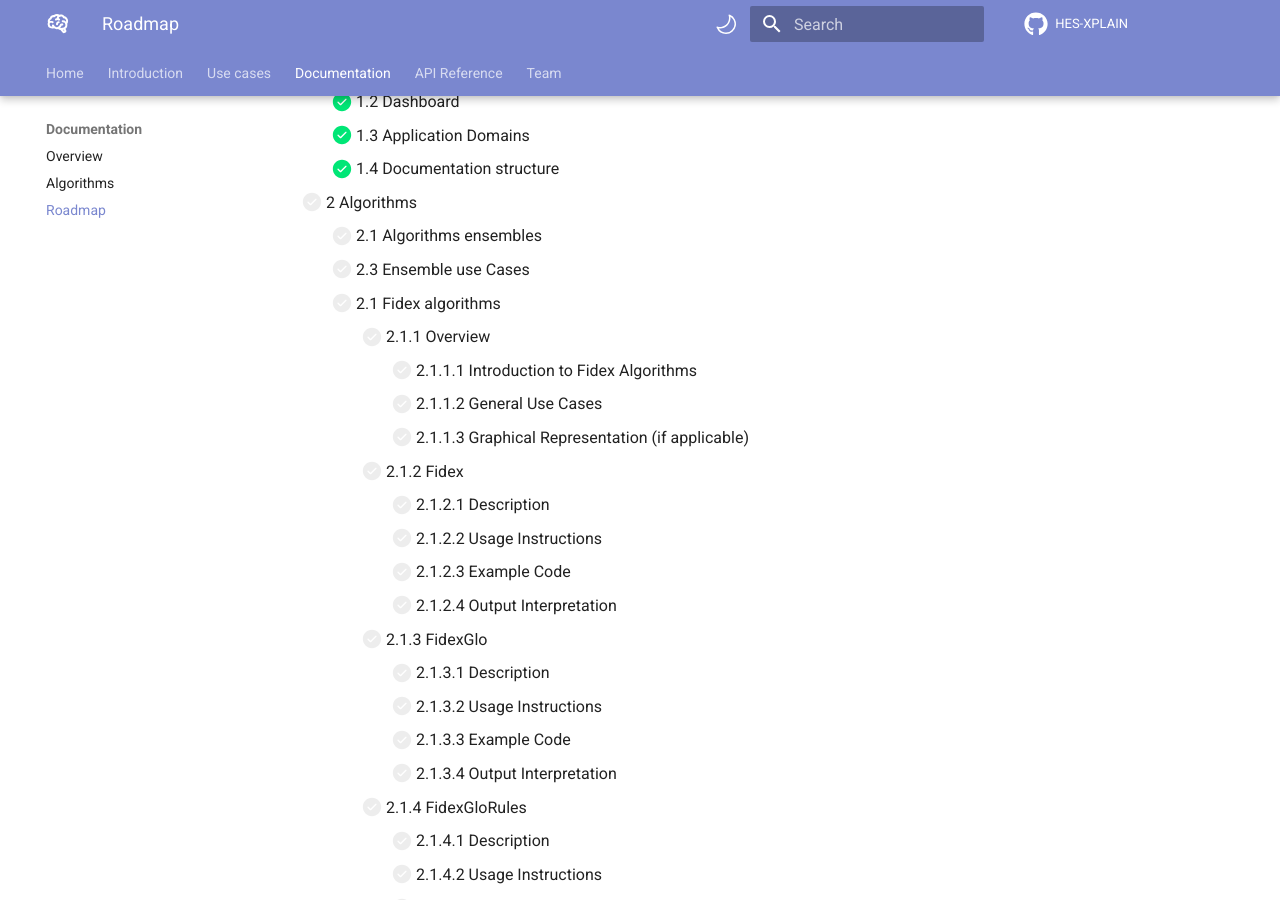
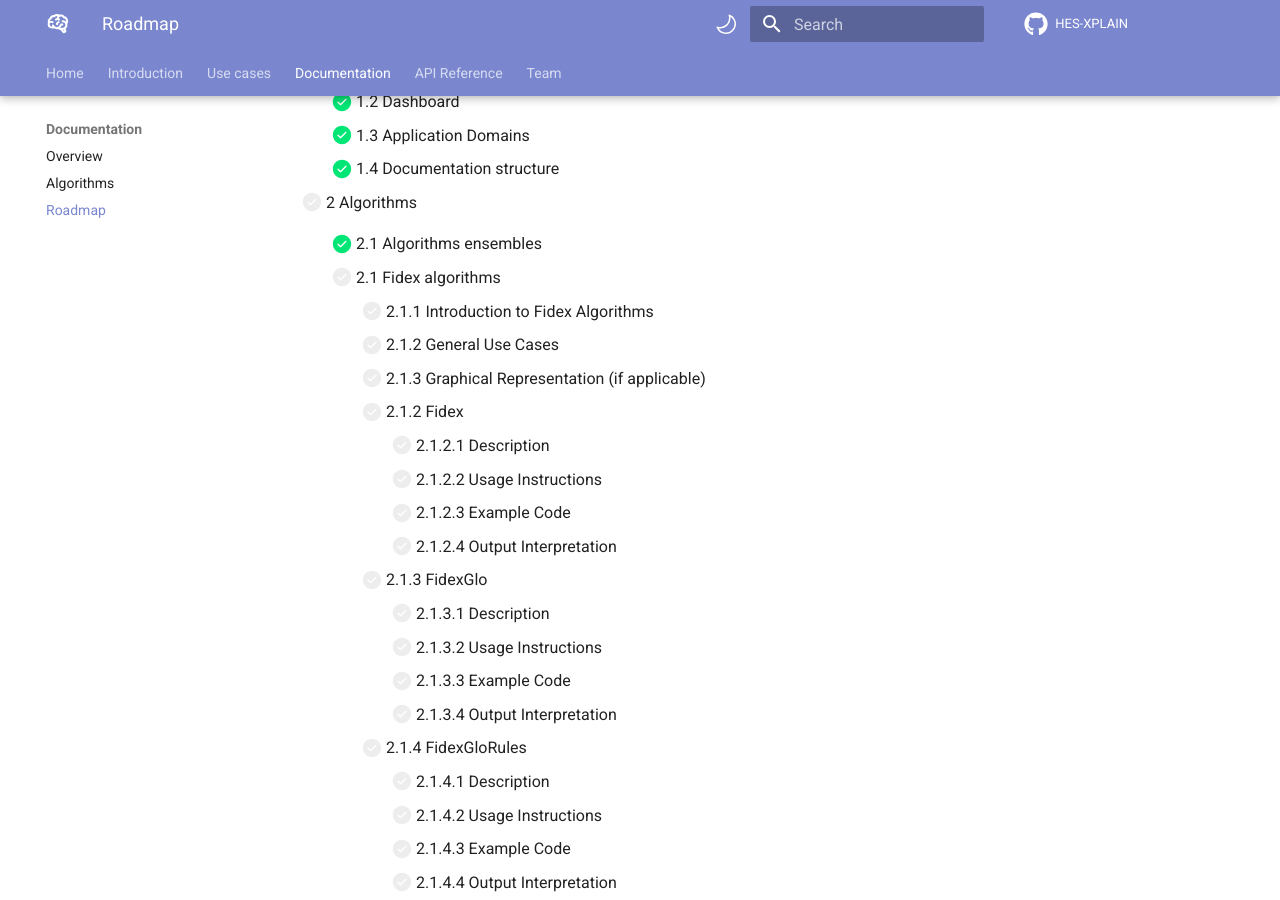
Before and after one commit to HES-XPLAIN/hes-xplain.github.io, an MkDocs documentation site: the page built from docs/documentation/roadmap.md, in a window 1280 px wide and 900 px high, scrolled down 363 px. Built offline with MkDocs 1.6.1 and Material for MkDocs 9.7.7, drawn with Linux system fonts in a browser that asks for light colours; comment, search, counter and statistics services are not loaded; some of the changed text lies outside the part shown.

Commit message:
Updated roadmap

```diff
--- a/docs/documentation/roadmap.md
+++ b/docs/documentation/roadmap.md
@@ -12,14 +12,12 @@ This section shows the progress of the general documentation redaction.
     * [x] 1.4 Documentation structure
 
 - [ ] 2 Algorithms
-    * [ ] 2.1 Algorithms ensembles
-    * [ ] 2.3 Ensemble use Cases
+    * [x] 2.1 Algorithms ensembles
 
     * [ ] 2.1 Fidex algorithms
-        * [ ] 2.1.1 Overview
-            * [ ] 2.1.1.1 Introduction to Fidex Algorithms
-            * [ ] 2.1.1.2 General Use Cases
-            * [ ] 2.1.1.3 Graphical Representation (if applicable)
+        * [ ] 2.1.1 Introduction to Fidex Algorithms
+        * [ ] 2.1.2 General Use Cases
+        * [ ] 2.1.3 Graphical Representation (if applicable)
         * [ ] 2.1.2 Fidex
             * [ ] 2.1.2.1 Description
             * [ ] 2.1.2.2 Usage Instructions
@@ -172,8 +171,7 @@ This section shows the progress of the general documentation redaction.
         * [ ] 4.1.1 Academic Papers
         * [ ] 4.1.2 Books
         * [ ] 4.1.3 Online Resources
-    * [ ] 4.2 License
-       * [ ] 4.2.1 Licensing Information
+    * [x] 4.2 License
     * [ ] 4.3 Contact Information
         * [ ] 4.3.1 How to Get Support
         * [ ] 4.3.2 Contact Details for Maintainers
```
Also changed, not shown: other parts of docs/documentation/roadmap.md (+6 -5 lines).
